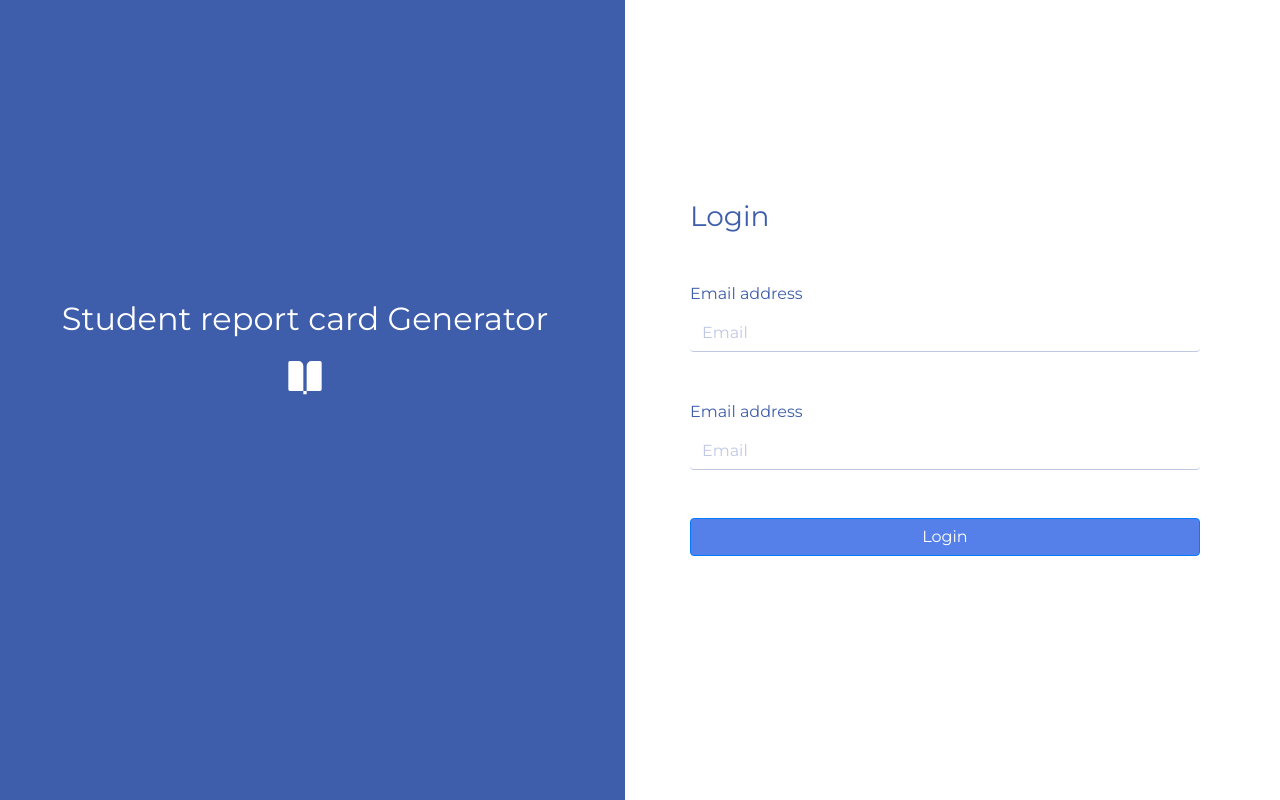
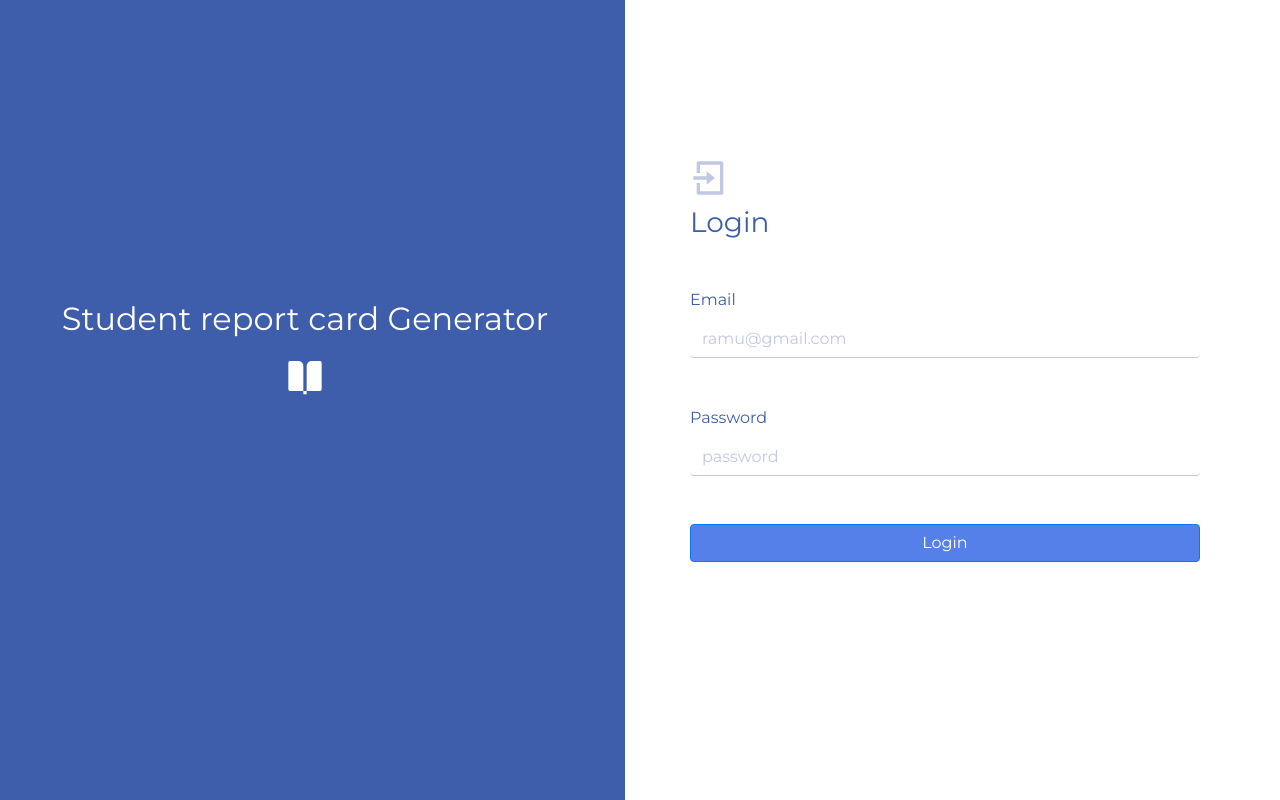
Before and after one commit to madhu1803/react_exam_analyzer, a React (Create React App) app: page /login in a window 1280 px wide. Built offline with nearby package versions, Linux system fonts and the light colour scheme.

Commit message:
login page done

```diff
--- a/src/App.css
+++ b/src/App.css
@@ -1,4 +1,5 @@
 @import url("https://fonts.googleapis.com/css2?family=Montserrat&display=swap");
+
 html,
 body {
   margin: 0;
@@ -21,6 +22,10 @@ body {
 }
 .btn-blue {
   background-color: #5580e9 !important;
+}
+
+.txt-grey {
+  color: #c1c8e4 !important;
 }
 
 /* input component */
@@ -77,6 +82,6 @@ input::placeholder {
 
 @media only screen and (min-width: 992px) {
   .login-container .login-right-container .main-container .field-container {
-    margin-top: 150px;
+    margin-top: 100px;
   }
 }
--- a/src/components/Input.js
+++ b/src/components/Input.js
@@ -3,11 +3,13 @@ import { Form } from "react-bootstrap";
 
 export default class Input extends Component {
   render() {
+    let { type, placeholder, name } = this.props;
+
     return (
       <div className="input-container mt-5">
         <Form.Group controlId="formBasicEmail">
-          <Form.Label>Email address</Form.Label>
-          <Form.Control type="email" placeholder="Email" />
+          <Form.Label>{name}</Form.Label>
+          <Form.Control type={type} placeholder={placeholder} />
         </Form.Group>
       </div>
     );
--- a/src/pages/Login.js
+++ b/src/pages/Login.js
@@ -1,6 +1,6 @@
 import React, { Component } from "react";
 import { Button } from "react-bootstrap";
-import { RiBookOpenFill } from "react-icons/ri";
+import { RiBookOpenFill, RiLoginBoxLine } from "react-icons/ri";
 import { Input } from "../components/index";
 
 export default class Login extends Component {
@@ -19,9 +19,12 @@ export default class Login extends Component {
           <div className="login-right-container col-lg-6">
             <div className="main-container">
               <div class="field-container">
+                <h1>
+                  <RiLoginBoxLine className="txt-grey" />
+                </h1>
                 <h3 className="txt-blue">Login</h3>
-                <Input />
-                <Input />
+                <Input type="email" placeholder="ramu@gmail.com" name="Email" />
+                <Input type="password" placeholder="password" name="Password" />
                 <Button className="btn-blue btn-block mt-5">Login</Button>
               </div>
             </div>
```
